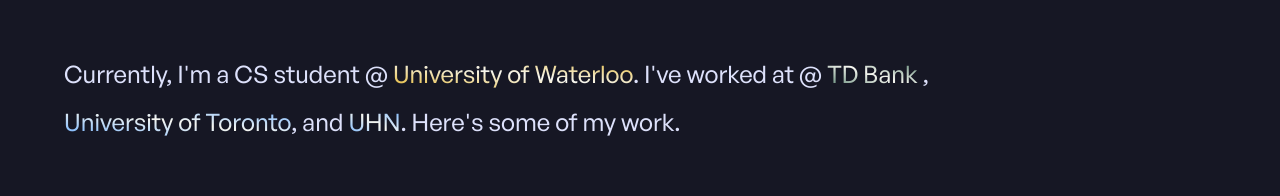
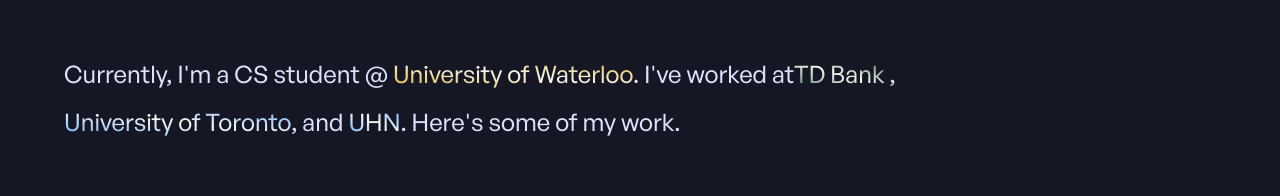
Before and after one commit to qiaoandrew/personal-website, a Next.js app: page / in a window 1280 px wide. Shown: the part 506-702 px from the top of the page. Built offline with nearby package versions, Linux system fonts and the light colour scheme.

Commit message:
remove unnecessary @

```diff
--- a/components/sections/home/Hero.tsx
+++ b/components/sections/home/Hero.tsx
@@ -26,7 +26,7 @@
         <span className='gradient-text dark-uwaterloo-gradient dark:light-uwaterloo-gradient'>
           University of Waterloo
         </span>
-        . I&apos;ve worked at @&nbsp;
+        . I&apos;ve worked at
         <span className='gradient-text dark-td-gradient dark:light-td-gradient'>
           TD Bank
         </span>{' '}
```
